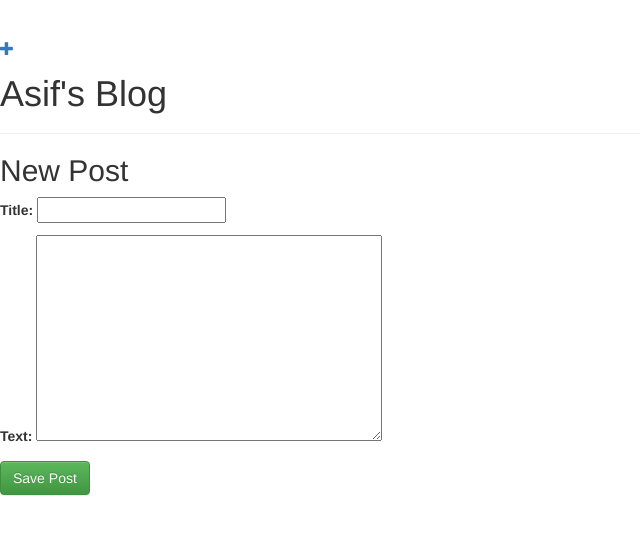
After one commit to Asifmohammedtkd2/Django_Blog, a Django app: page /post/new/ in a window 1280 px wide. The commit adds this page. Shown: the top 535 px of the page, without its empty margins (0-640 px from the left). Run offline with Django 3.2, Linux system fonts and the light colour scheme; some libraries are stand-ins or nearby versions.

Commit message:
finish the blog with forms

```diff
--- /dev/null
+++ b/mysite/blog/forms.py
@@ -0,0 +1,7 @@
+from django import forms
+from .models import Post
+
+class PostForm(forms.ModelForm):
+	class Meta:
+		model = Post
+		fields = ('title', 'text')
--- /dev/null
+++ b/mysite/blog/templates/blog/base.html
@@ -0,0 +1,17 @@
+{% load static %}
+<html>
+    <head>
+        <title>Asif's Blog</title>
+        <link rel="stylesheet" href="//maxcdn.bootstrapcdn.com/bootstrap/3.2.0/css/bootstrap.min.css">
+        <link rel="stylesheet" href="//maxcdn.bootstrapcdn.com/bootstrap/3.2.0/css/bootstrap-theme.min.css">
+	<link href="https://fonts.googleapis.com/css?family=Kaushan+Script&display=swap" rel="stylesheet" type="text/css" >
+        <link rel="stylesheet" href="{% static 'css/blog.css' %}">
+    </head>
+    <div class="page-header">
+      <p><a href="{% url 'post_new'%}" class="top-menu"><span class="glyphicon glyphicon-plus"></span></a></p>
+      <h1>Asif's Blog</h1>
+
+    </div>
+    {% block content %}
+    {% endblock %}
+</html>
--- /dev/null
+++ b/mysite/blog/templates/blog/post_new.html
@@ -0,0 +1,10 @@
+{% extends 'blog/base.html' %}
+
+{% block content %}
+<h2>New Post</h2>
+<form method="POST" class="post-form">
+    {% csrf_token %}
+    {{ form.as_p }}
+    <button type="submit" class="save btn btn-success">Save Post</button>
+</form>
+{% endblock %}
--- a/mysite/blog/urls.py
+++ b/mysite/blog/urls.py
@@ -4,4 +4,5 @@ from . import views
 
 urlpatterns = [
 	path("", views.post_list, name="post_list"),
+	path("post/new/", views.post_new, name="post_new"),
 	]
--- a/mysite/blog/views.py
+++ b/mysite/blog/views.py
@@ -1,6 +1,24 @@
-from django.shortcuts import render
+from django.shortcuts import render, redirect
+from .models import Post
+from django.utils import timezone
+from .forms import PostForm
 
 
 def post_list(request):
 	context = {}
+	posts = Post.objects.filter(publish_date__lte=timezone.now()).order_by('publish_date')
+	context['posts'] = posts
 	return render(request, 'blog/post_list.html', context)
+
+def post_new(request):
+	if request.method =="POST":
+		form= PostForm(request.POST)
+		if form.is_valid():
+			post = form.save(commit = False)
+			post.author = request.user
+			post.publish_date = timezone.now()
+			post.save()
+			return redirect('post_list')
+	else:
+		form = PostForm()
+		return render(request,'blog/post_new.html', {'form':form})
--- a/mysite/mysite/settings.py
+++ b/mysite/mysite/settings.py
@@ -119,4 +119,4 @@ USE_TZ = True
 # https://docs.djangoproject.com/en/2.2/howto/static-files/
 
 STATIC_URL = '/static/'
-Static_Root = os.path.join(BASE_DIR,'static')
+STATIC_ROOT = os.path.join(BASE_DIR,'static')
```
Also changed, not shown: mysite/blog/templates/blog/post_list.html (+13 -10 lines), 1 other file.
